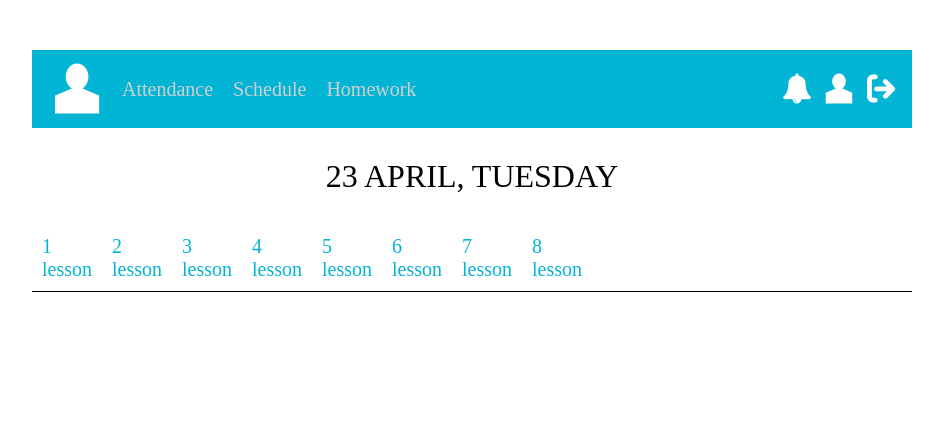
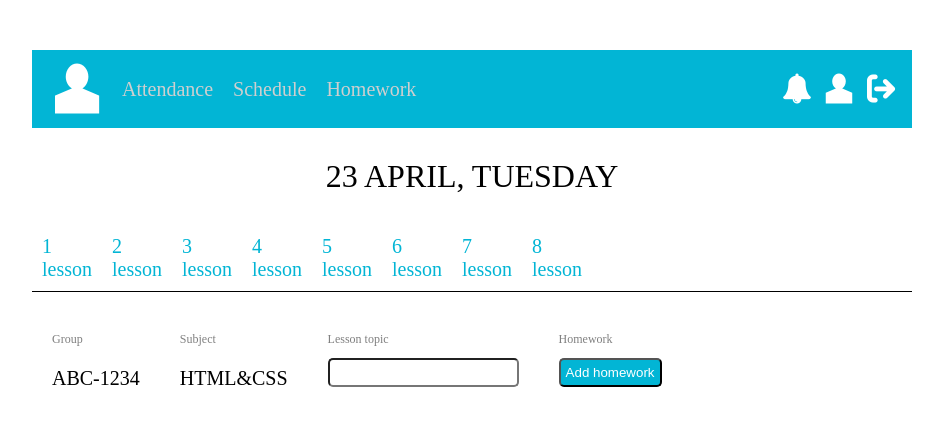
Before and after one commit to Imyeremin/example, a plain HTML site: page index.html in a window 1280 px wide. Shown: the whole page, without its empty margins (168-1111 px from the left). Drawn offline with Linux system fonts and the light colour scheme.

Commit message:
Формв отправки готова

```diff
--- a/index.html
+++ b/index.html
@@ -44,6 +44,29 @@
           <div class="les8">8 lesson</div>
           <span class="les0"></span>
         </div>
+        <form action="">
+          <div class="form">
+            <div class="group">
+              <span class="small">Group</span>
+              <span class="bold">ABC-1234</span>
+            </div>
+            <div class="sub">
+                <span class="small">Subject</span>
+                <span class="bold">HTML&CSS</span>
+              </div>
+              <div class="les-top">
+                <span class="small">Lesson topic</span>
+                <input type="text">
+              </div>
+              <div class="btn-cont">
+                <span class="small">Homework</span>
+                <button class="btn">Add homework</button>
+              </div>
+            <div></div>
+            <div></div>
+            <div></div>
+          </div>
+        </form>
       </div>
     </main>
   </body>
--- a/style.css
+++ b/style.css
@@ -71,3 +71,41 @@ color: white;
     width: 100%;
     border-bottom:1px solid black;
 }
+
+.form{
+    display: flex;
+}
+.form > div{
+  display: flex;
+  flex-direction: column;
+  justify-content: start;
+  padding: 10px;
+  margin: 10px;
+  font-size: 20px;
+}
+div > span:first-child{
+    font-size: 12px;
+    padding: 10px 0px;
+    margin: 10px 0px;
+    color: rgb(0, 0, 0, 0.5);
+}
+.les-top > input{
+    padding: 5px;
+    border-radius: 5px;
+}
+.les-top > span:first-child,
+.btn-cont > span:first-child  {
+
+    padding-bottom:1px ;
+
+}
+.btn{
+    background-color: rgb(2, 181, 213) ;
+    padding: 5px;
+    border-radius: 5px;
+    color:white;
+}
+.btn:active{
+
+background-color: rgb(112, 137, 236);
+}
```
Lines whose indentation alone changed are shown as unchanged.
